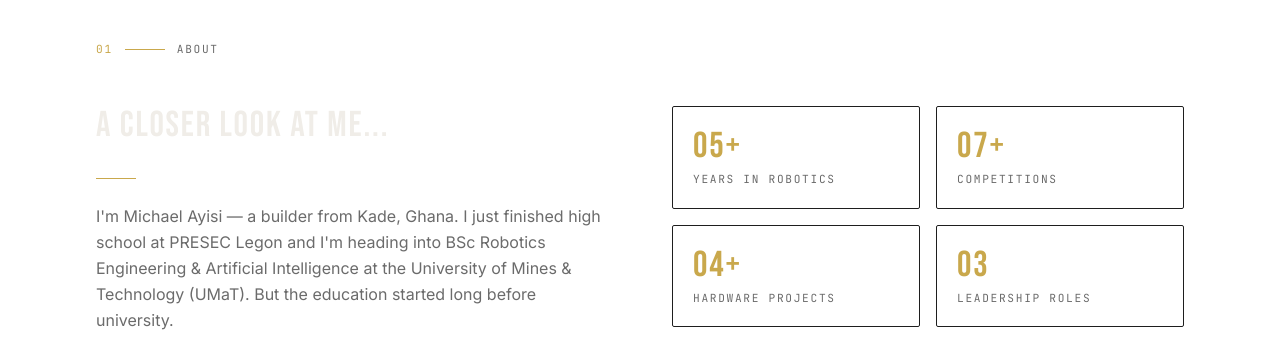
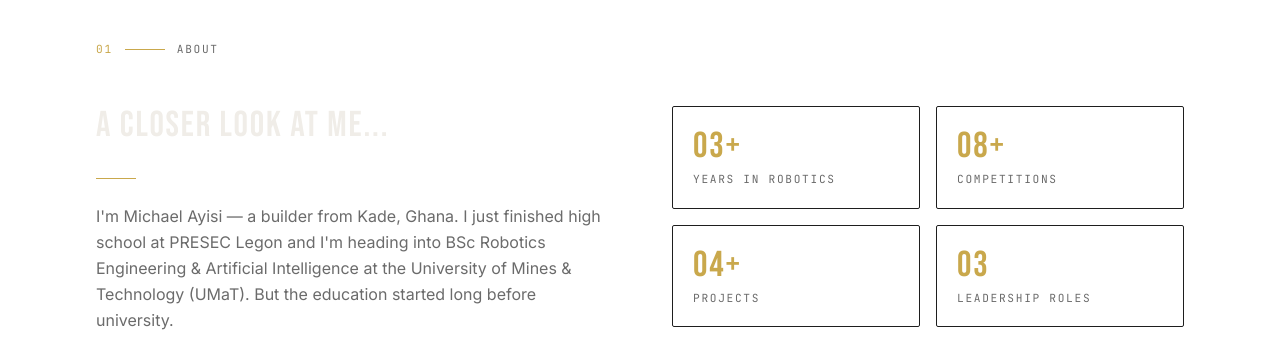
Before and after one commit to am-graphix/ayisi.dev, a React (Vite) app: page / in a window 1280 px wide. Shown: the part 920-1274 px from the top of the page. Built offline with nearby package versions, Linux system fonts and the light colour scheme.

Commit message:
Update About.jsx
content edit to correct years in robotics and number of projects

```diff
--- a/src/sections/About.jsx
+++ b/src/sections/About.jsx
@@ -1,9 +1,9 @@
 import { motion } from 'framer-motion'
 
 const stats = [
-  { value: '05+', label: 'Years in Robotics' },
-  { value: '07+', label: 'Competitions' },
-  { value: '04+', label: 'Hardware Projects' },
+  { value: '03+', label: 'Years in Robotics' },
+  { value: '08+', label: 'Competitions' },
+  { value: '04+', label: 'Projects' },
   { value: '03', label: 'Leadership Roles' },
 ]
 
```
